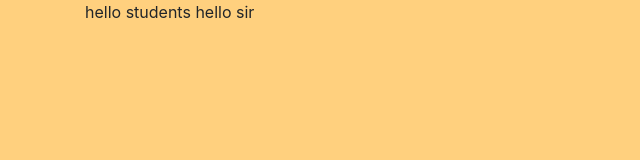
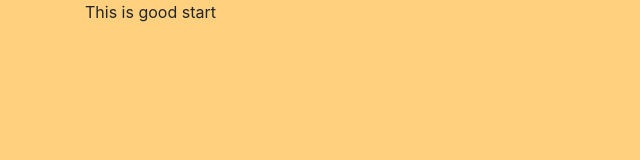
Before and after one commit to hemantgabra/NeerajSir, a plain HTML site: page Index.html in a window 1280 px wide. Shown: the full height of the page, 0-640 px from the left. Drawn offline with nearby package versions, Linux system fonts and the light colour scheme.

Commit message:
Good Start

```diff
--- a/Index.html
+++ b/Index.html
@@ -15,7 +15,7 @@
 
 <body>
     <div class="container">
-        hello students hello sir
+        This is good start
     </div>
 
     <!-- Optional JavaScript -->
```
